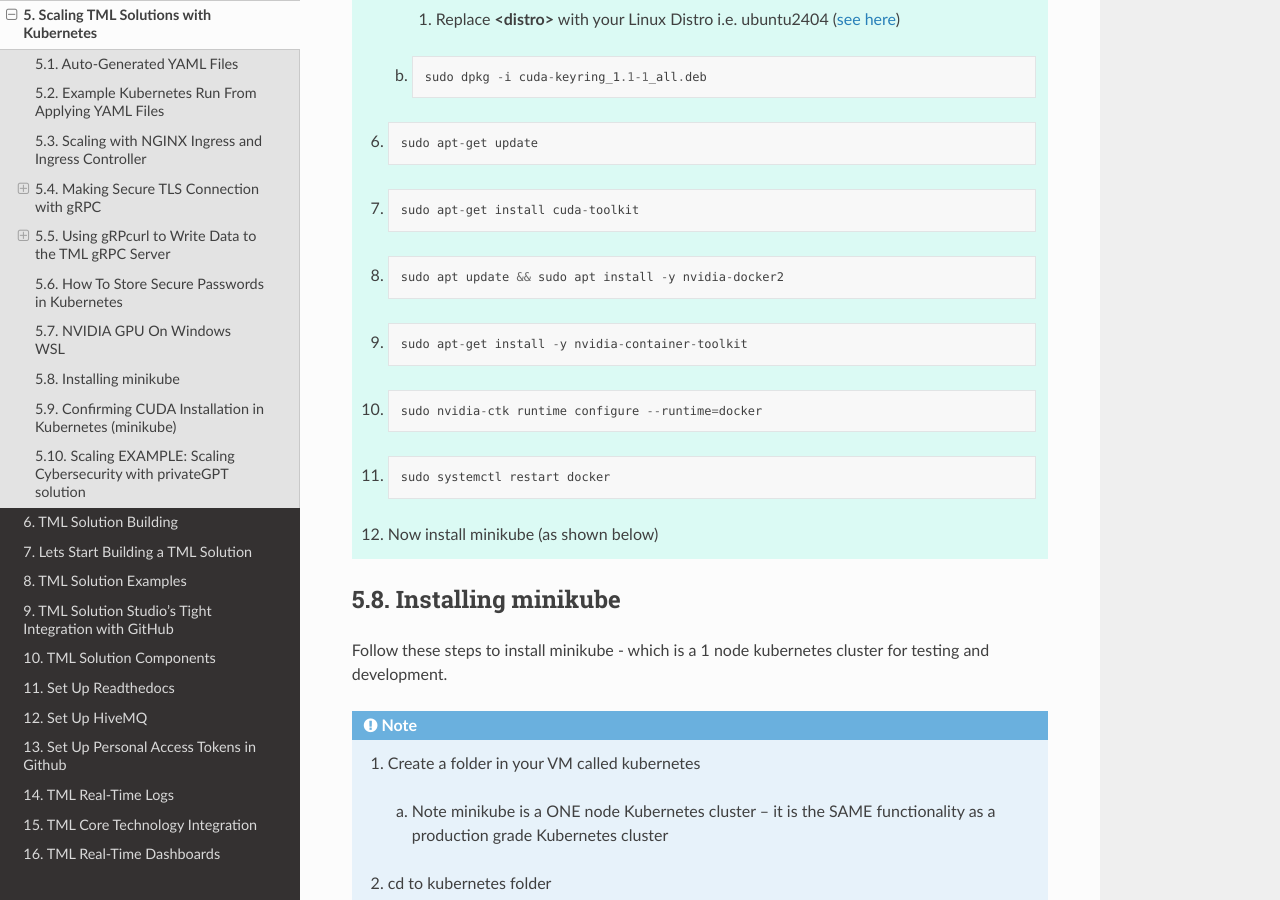
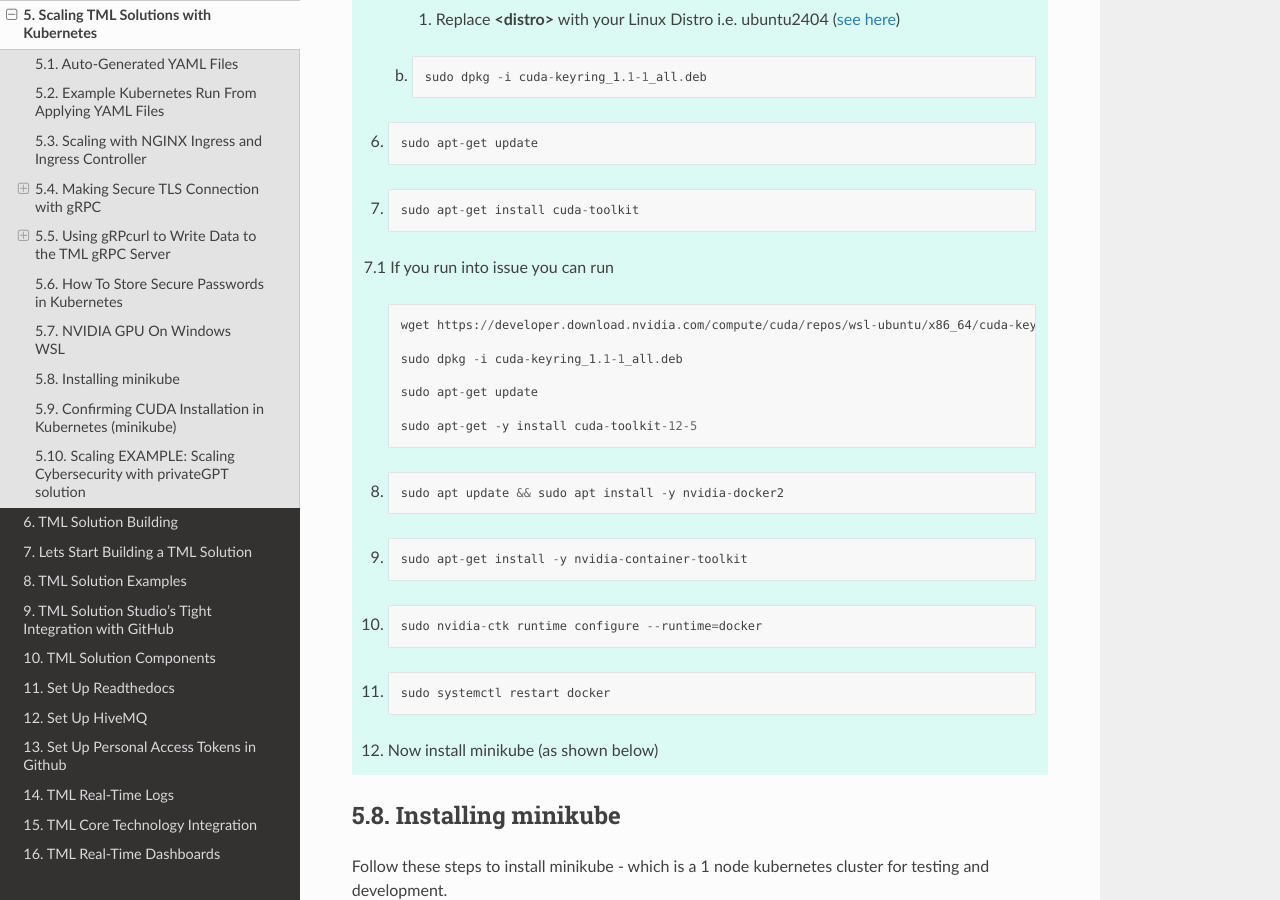
Before and after one commit to smaurice101/readthedocs, a Sphinx documentation site: the page built from docs/source/kube.rst, in a window 1280 px wide and 900 px high, scrolled down 11048 px. Built offline with Sphinx 7.4.7 and the Read the Docs theme 3.1.0, drawn with Linux system fonts in a browser that asks for light colours.

Commit message:
Update kube.rst

```diff
--- a/docs/source/kube.rst
+++ b/docs/source/kube.rst
@@ -487,6 +487,19 @@ NVIDIA GPU On Windows WSL
 
           sudo apt-get install cuda-toolkit
 
+   7.1 If you run into issue you can run
+
+       .. code-block::
+
+          wget https://developer.download.nvidia.com/compute/cuda/repos/wsl-ubuntu/x86_64/cuda-keyring_1.1-1_all.deb
+
+          sudo dpkg -i cuda-keyring_1.1-1_all.deb
+
+          sudo apt-get update
+
+          sudo apt-get -y install cuda-toolkit-12-5
+
+
    8. .. code-block::
 
           sudo apt update && sudo apt install -y nvidia-docker2
```
